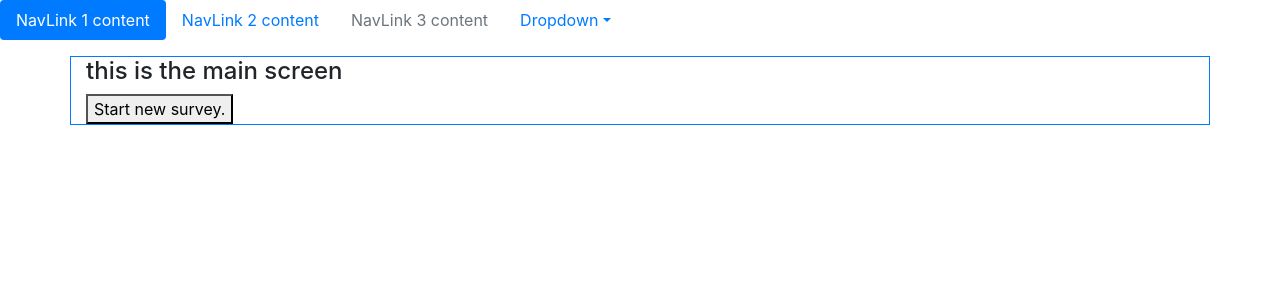
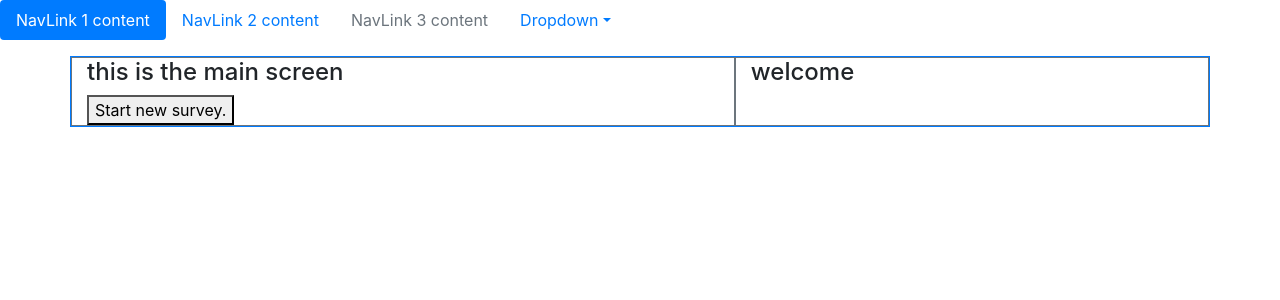
Before and after one commit to uib/cetcarbonplanner, a React (Create React App) app: page / in a window 1280 px wide. Shown: the top 300 px of the page. Built offline with nearby package versions, Linux system fonts and the light colour scheme.

Commit message:
Fjernet plot-library

```diff
--- a/package.json
+++ b/package.json
@@ -7,8 +7,7 @@
     "react": "^16.8.6",
     "react-bootstrap": "^1.0.0-beta.9",
     "react-dom": "^16.8.6",
-    "react-scripts": "3.0.1",
-    "victory": "^32.3.0"
+    "react-scripts": "3.0.1"
   },
   "scripts": {
     "start": "react-scripts start",
--- a/src/App.js
+++ b/src/App.js
@@ -6,28 +6,41 @@ import NavBar from "./components/navbar";
 import getSurveyData from "./surveyData";
 
 class App extends Component {
-  state = { datasets: [], survey: undefined };
+  state = { datasets: [], survey: undefined, plot: "welcome" };
   constructor() {
     super();
     this.returnToMainScreen = this.returnToMainScreen.bind(this);
+    this.plot = this.plot.bind(this);
   }
   render() {
     return (
       <React.Fragment>
         <NavBar />
         <Container className="border border-primary">
+          <Row>
+            <Col sm={12} md={7} className="border border-secondary">
               {this.state.survey ? (
                 <Survey
                   surveydata={this.state.survey}
                   reportAnswers={this.reportAnswers}
                   returnFunction={this.returnToMainScreen}
+                  plotFunction={this.plot}
                 />
               ) : (
                 this.mainScreen()
               )}
+            </Col>
+            <Col className="border border-secondary">
+              <Plot plot={this.state.plot} />
+            </Col>
+          </Row>
         </Container>
       </React.Fragment>
     );
+  }
+
+  plot(plotReference) {
+    this.setState({ plot: plotReference });
   }
 
   mainScreen() {
--- a/src/components/plot.jsx
+++ b/src/components/plot.jsx
@@ -1,36 +1,15 @@
 import React, { Component } from "react";
-import { VictoryBar, VictoryChart, VictoryAxis, VictoryTheme } from "victory";
 
-const data = [
-  { quarter: 1, earnings: 13000 },
-  { quarter: 2, earnings: 16500 },
-  { quarter: 3, earnings: 14250 },
-  { quarter: 4, earnings: 9000 }
-];
 class Plot extends Component {
   render() {
-    return (
-      <VictoryChart
-        // domainPadding will add space to each side of VictoryBar to
-        // prevent it from overlapping the axis
-        domainPadding={22}
-        //set theme:
-        theme={VictoryTheme.material}
-      >
-        <VictoryAxis
-          // tickValues specifies both the number of ticks and where
-          // they are placed on the axis
-          tickValues={[1, 2, 3, 4]}
-          tickFormat={["Quarter 1", "Quarter 2", "Quarter 3", "Quarter 4"]}
-        />
-        <VictoryAxis
-          dependentAxis
-          // tickFormat specifies how ticks should be displayed
-          tickFormat={x => `$${x / 1000}k`}
-        />
-        <VictoryBar data={data} x="quarter" y="earnings" alignment="end" />
-      </VictoryChart>
-    );
+    return this.getPlot(this.props.plot);
+  }
+
+  getPlot(plot) {
+    switch (plot) {
+      default:
+        return <h4>{plot}</h4>;
+    }
   }
 }
 
--- a/src/components/survey.jsx
+++ b/src/components/survey.jsx
@@ -11,20 +11,11 @@ class Survey extends Component {
     this.receiveAnswerFromQuestion = this.receiveAnswerFromQuestion.bind(this);
   }
   render() {
-    return (
-      <Row>
-        <Col sm={12} md={7} className="border border-secondary">
-          {this.state.finished
-            ? this.returnToMainScreen()
-            : this.state.nextQ >= this.props.surveydata.length
-            ? this.reportComplete()
-            : this.getQuestion()}
-        </Col>
-        <Col className="border border-secondary">
-          <Plot />
-        </Col>
-      </Row>
-    );
+    return this.state.finished
+      ? this.returnToMainScreen()
+      : this.state.nextQ >= this.props.surveydata.length
+      ? this.reportComplete()
+      : this.getQuestion();
   }
 
   returnToMainScreen() {
@@ -33,7 +24,7 @@ class Survey extends Component {
 
   reportComplete() {
     return (
-      <button onClick={this.props.returnFunction()}>
+      <button onClick={this.props.returnFunction}>
         Survey complete, return.
       </button>
     );
```
Also changed, not shown: 1 other file (tests, documents, lock files or other folders). Lines whose indentation alone changed are shown as unchanged.
